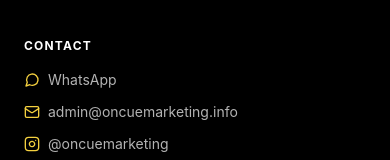
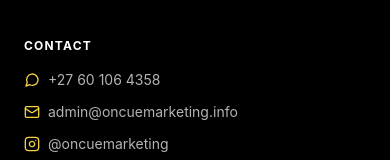
Before and after one commit to nomqhelen2-prog/Oncue-web, a React (Vite) app: page /contact in a window 390 px wide. Shown: the part 2225-2385 px from the top of the page. Built offline with nearby package versions, Linux system fonts and the light colour scheme; no server answers; a web font is replaced by a local one.

Commit message:
Restore phone number next to WhatsApp icon in footer

```diff
--- a/components/SiteLayout.tsx
+++ b/components/SiteLayout.tsx
@@ -172,7 +172,7 @@ export function SiteLayout({ children }: SiteLayoutProps) {
                   className="flex items-center gap-2 hover:text-[var(--color-gold)] transition-colors"
                 >
                   <MessageCircle className="w-4 h-4 text-[var(--color-gold)]" />
-                  WhatsApp
+                  +27 60 106 4358
                 </a>
               </li>
               <li>
```
